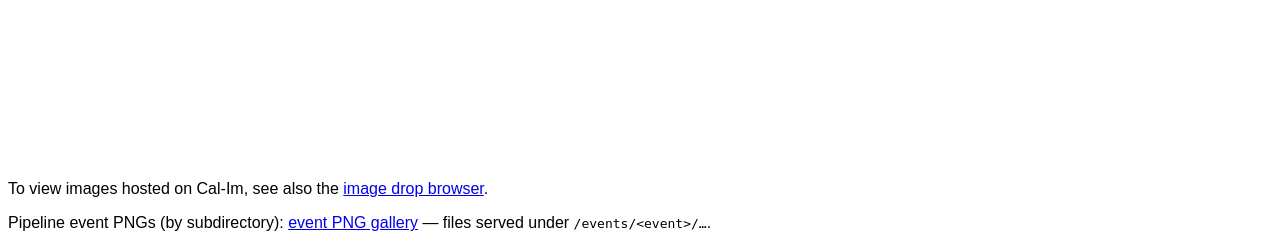
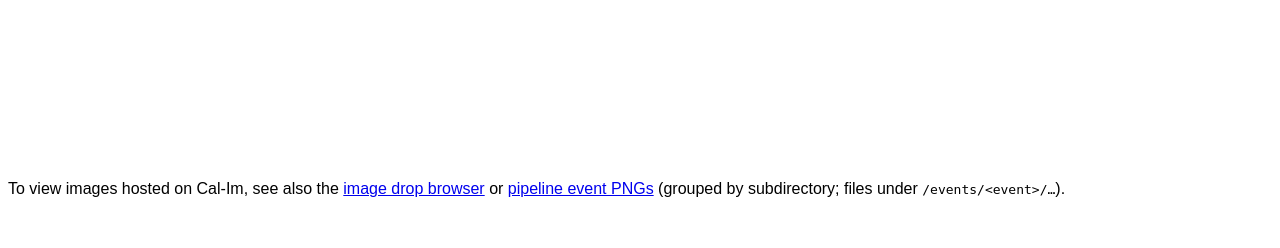
Before and after one commit to ovro-lwa/lwa-observing, a FastAPI app: template scripts/templates/combined.html in a window 1280 px wide. Shown: the part 792-1040 px from the top of the page. After the commit the page ends 989 px from the top, so only its background shows below. Run offline with FastAPI, Linux system fonts and the light colour scheme; the template is opened without the code that fills it, so the values that code supplies are empty; parts of the project's set-up code (start-up, migrations or seed data) failed here and were passed over.

Commit message:
Refactor combined.html to streamline links for image resources
- Consolidated links for the image drop browser and pipeline event PNGs into a single paragraph for improved clarity.

```diff
--- a/scripts/templates/combined.html
+++ b/scripts/templates/combined.html
@@ -12,7 +12,6 @@
 
 
 
-    <p>To view images hosted on Cal-Im, see also the <a href="/images">image drop browser</a>.</p>
-    <p>Pipeline event PNGs (by subdirectory): <a href="/pipeline-events">event PNG gallery</a> — files served under <code>/events/&lt;event&gt;/…</code>.</p>
+    <p>To view images hosted on Cal-Im, see also the <a href="/images">image drop browser</a> or <a href="/pipeline-events">pipeline event PNGs</a> (grouped by subdirectory; files under <code>/events/&lt;event&gt;/…</code>).</p>
 </body>
 </html>
```
